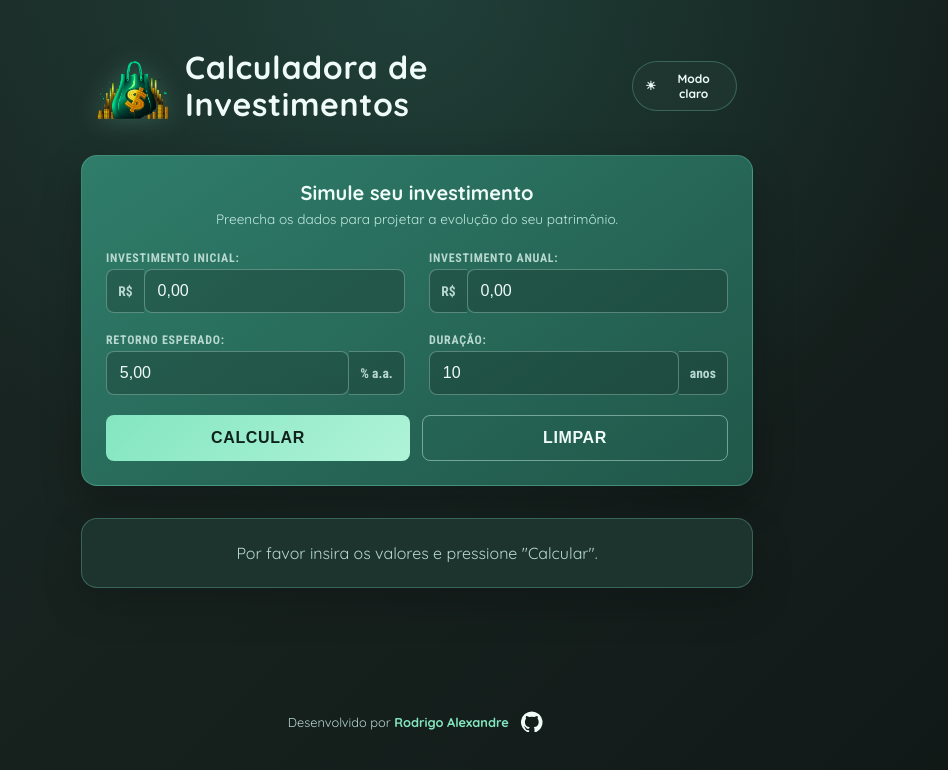
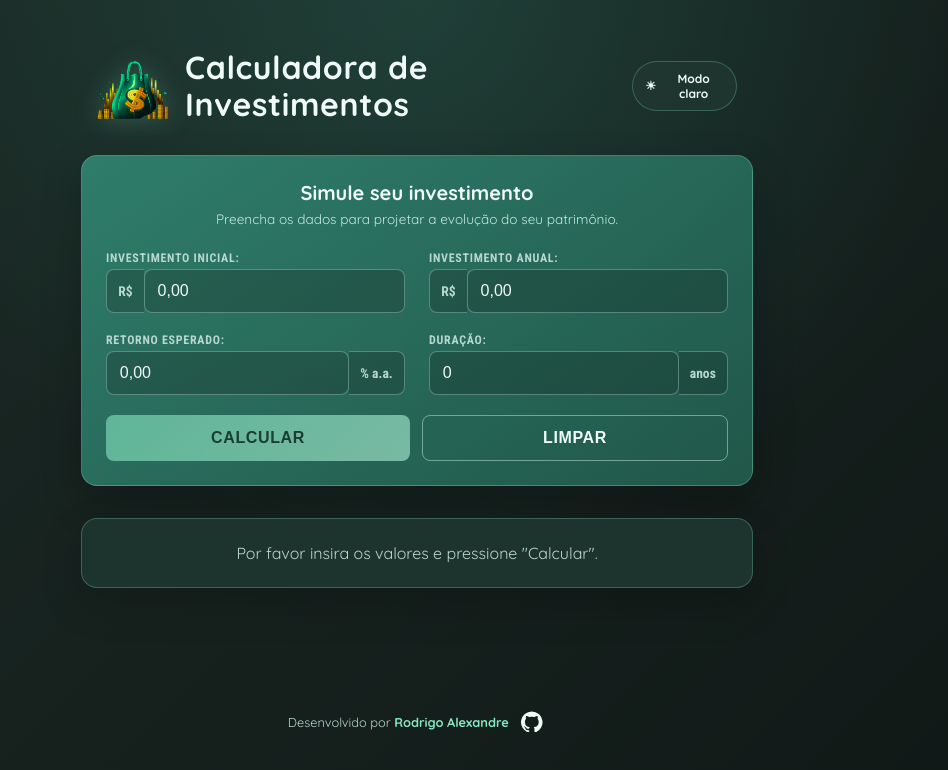
Before and after one commit to 0064558/angular-investment-calculator, an Angular app: page / in a window 1280 px wide. Shown: the top 770 px of the page, without its empty margins (223-1171 px from the left). Built offline with nearby package versions, Linux system fonts and the light colour scheme.

Commit message:
feat: reset default values for expected return and duration in user input component

```diff
--- a/src/app/user-input/user-input.component.ts
+++ b/src/app/user-input/user-input.component.ts
@@ -16,8 +16,8 @@ export class UserInputComponent {
 
   enteredInitialInvestment = signal(0);
   enteredAnnualInvestment = signal(0);
-  enteredExpectedReturn = signal(5);
-  enteredDuration = signal(10);
+  enteredExpectedReturn = signal(0);
+  enteredDuration = signal(0);
 
   onSubmit() {
     this.investmentService.onCalculateInvestmentResults({
@@ -32,8 +32,8 @@ export class UserInputComponent {
     form.resetForm();
     this.enteredInitialInvestment.set(0);
     this.enteredAnnualInvestment.set(0);
-    this.enteredExpectedReturn.set(5);
-    this.enteredDuration.set(10);
+    this.enteredExpectedReturn.set(0);
+    this.enteredDuration.set(0);
     this.investmentService.clearResults();
   }
 }
```
